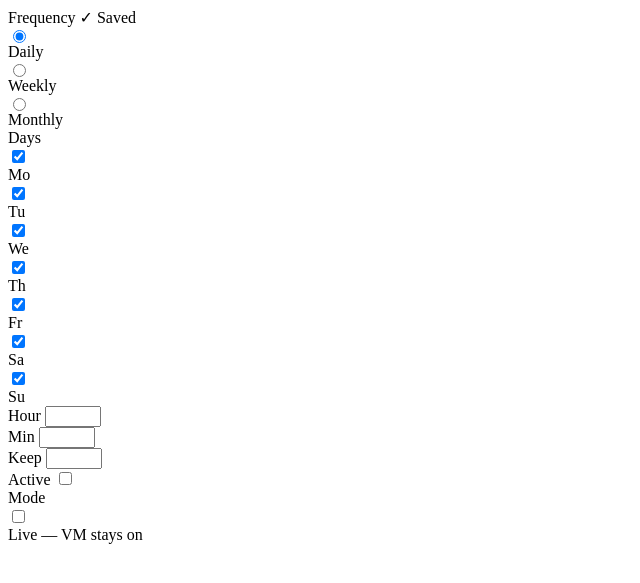
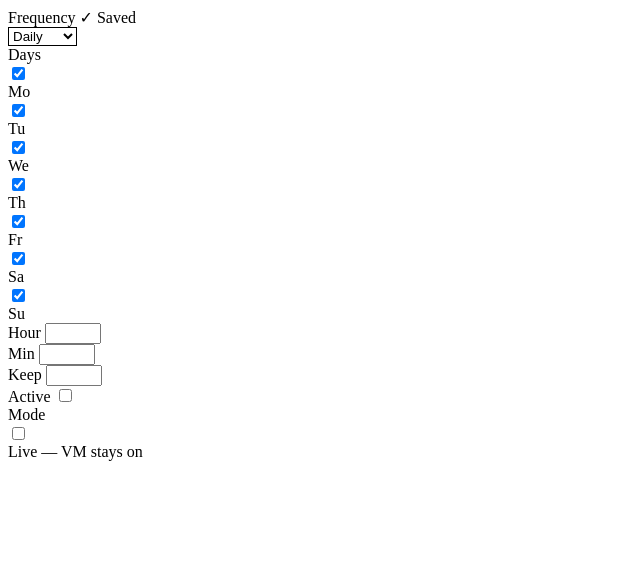
Before and after one commit to haimtoledano/NovaBak, a FastAPI app: template templates/partials/job_schedule_form_card.html in a window 1280 px wide. Shown: the top 583 px of the page, without its empty margins (0-640 px from the left). Run offline with FastAPI, Linux system fonts and the light colour scheme; the template is opened without the code that fills it, so the values that code supplies are empty.

Commit message:
ui: use dropdown for backup schedule frequency
Replace Daily/Weekly/Monthly button group with a compact select in list and card schedule editors.

Co-authored-by: Cursor <cursoragent@cursor.com>

```diff
--- a/templates/partials/job_schedule_form_card.html
+++ b/templates/partials/job_schedule_form_card.html
@@ -6,21 +6,14 @@
             <span class="input-label text-[10px]">Frequency</span>
             <span class="job-save-flash text-[10px] font-semibold text-green-400 opacity-0 transition-opacity duration-500">✓ Saved</span>
         </div>
-        <div class="grid grid-cols-3 gap-1">
+        <select name="schedule_frequency"
+                class="w-full py-1.5 px-2 text-xs font-semibold rounded border mt-1"
+                style="border-color: var(--border-color); background: var(--bg-card); color: var(--text-main)"
+                onchange="showDaysRow({{ vm.id }}); autoSaveJob({{ vm.id }}, this.form)">
             {% for freq_val, freq_label in [('daily','Daily'),('weekly','Weekly'),('monthly','Monthly')] %}
-            <label class="relative cursor-pointer">
-                <input type="radio" name="schedule_frequency" value="{{ freq_val }}"
-                       {% if (vm.schedule_frequency or 'daily') == freq_val %}checked{% endif %}
-                       class="sr-only peer"
-                       onchange="showDaysRow({{ vm.id }}); autoSaveJob({{ vm.id }}, this.form)">
-                <div class="text-center text-[10px] font-semibold py-1 rounded border transition-all
-                            peer-checked:border-[var(--brand)] peer-checked:text-[var(--brand)] peer-checked:bg-blue-500/10
-                            border-[var(--border-color)] text-[var(--text-muted)] hover:border-[var(--brand)]/50">
-                    {{ freq_label }}
-                </div>
-            </label>
+            <option value="{{ freq_val }}" {% if (vm.schedule_frequency or 'daily') == freq_val %}selected{% endif %}>{{ freq_label }}</option>
             {% endfor %}
-        </div>
+        </select>
     </div>
 
     <div class="mb-2 job-days-row">
```
Also changed, not shown: templates/index.html (+11 -1 lines), templates/partials/job_schedule_form.html (+7 -13 lines).
